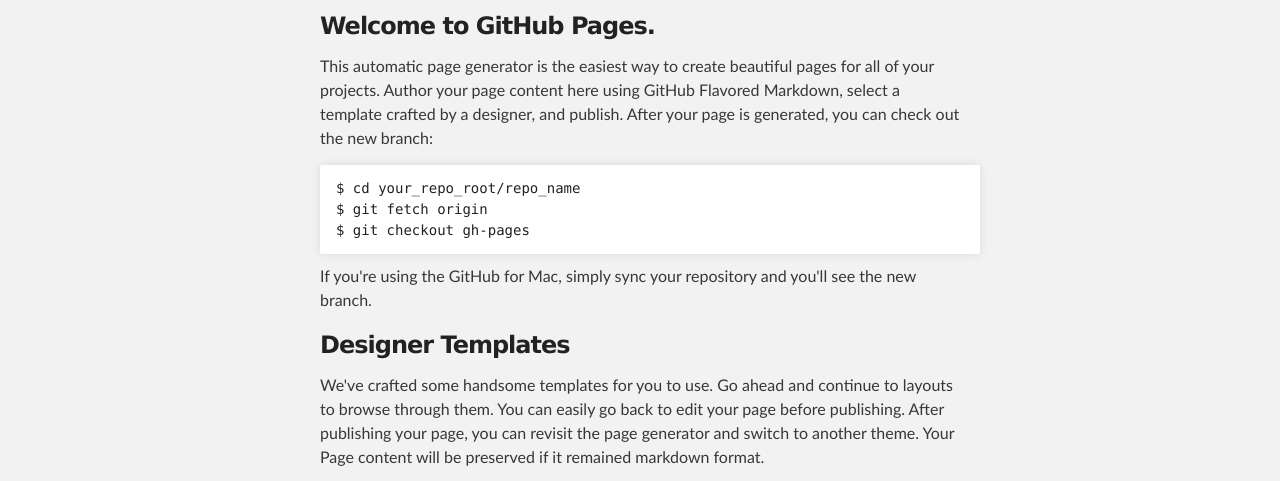
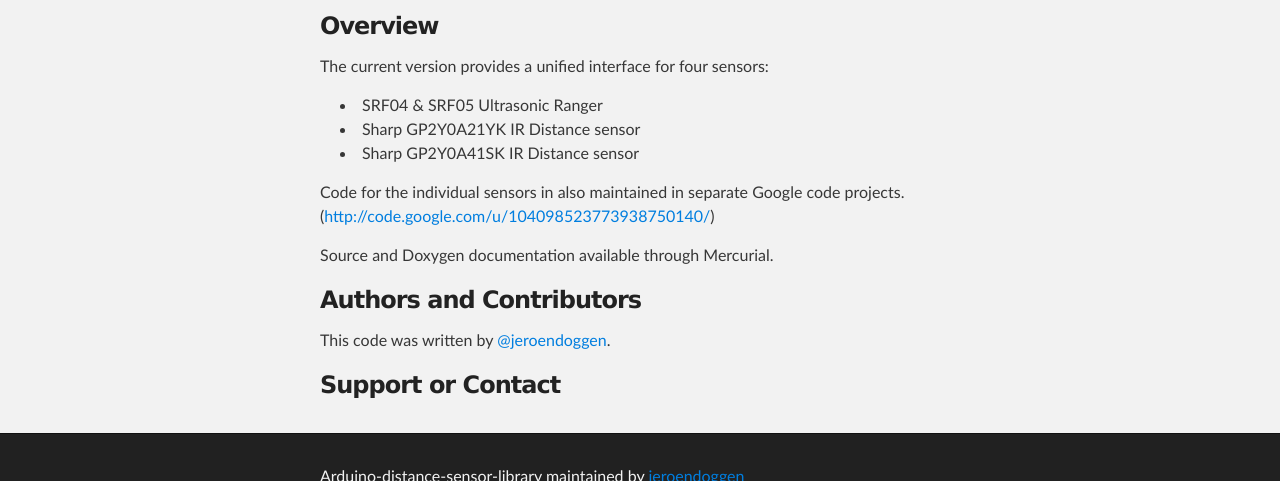
Before and after one commit to jeroendoggen/Arduino-distance-sensor-library, a plain HTML site: page index.html in a window 1280 px wide. Shown: the part 315-796 px from the top of the page. Drawn offline with Linux system fonts and the light colour scheme.

```diff
--- a/index.html
+++ b/index.html
@@ -31,32 +31,23 @@
     <!-- MAIN CONTENT -->
     <div id="main_content_wrap" class="outer">
       <section id="main_content" class="inner">
-        <h3>Welcome to GitHub Pages.</h3>
+        <h3>Overview</h3>
 
-<p>This automatic page generator is the easiest way to create beautiful pages for all of your projects. Author your page content here using GitHub Flavored Markdown, select a template crafted by a designer, and publish. After your page is generated, you can check out the new branch:</p>
+<p>The current version provides a unified interface for four sensors:</p>
 
-<pre><code>$ cd your_repo_root/repo_name
-$ git fetch origin
-$ git checkout gh-pages
-</code></pre>
+<ul>
+<li>SRF04 &amp; SRF05 Ultrasonic Ranger</li>
+<li>Sharp GP2Y0A21YK IR Distance sensor</li>
+<li>Sharp GP2Y0A41SK IR Distance sensor</li>
+</ul><p>Code for the individual sensors in also maintained in separate Google code projects. (<a href="http://code.google.com/u/104098523773938750140/">http://code.google.com/u/104098523773938750140/</a>)</p>
 
-<p>If you're using the GitHub for Mac, simply sync your repository and you'll see the new branch.</p>
-
-<h3>Designer Templates</h3>
-
-<p>We've crafted some handsome templates for you to use. Go ahead and continue to layouts to browse through them. You can easily go back to edit your page before publishing. After publishing your page, you can revisit the page generator and switch to another theme. Your Page content will be preserved if it remained markdown format.</p>
-
-<h3>Rather Drive Stick?</h3>
-
-<p>If you prefer to not use the automatic generator, push a branch named <code>gh-pages</code> to your repository to create a page manually. In addition to supporting regular HTML content, GitHub Pages support Jekyll, a simple, blog aware static site generator written by our own Tom Preston-Werner. Jekyll makes it easy to create site-wide headers and footers without having to copy them across every page. It also offers intelligent blog support and other advanced templating features.</p>
+<p>Source and Doxygen documentation available through Mercurial.</p>
 
 <h3>Authors and Contributors</h3>
 
-<p>You can <a href="https://github.com/blog/821" class="user-mention">@mention</a> a GitHub username to generate a link to their profile. The resulting <code>&lt;a&gt;</code> element will link to the contributor's GitHub Profile. For example: In 2007, Chris Wanstrath (<a href="https://github.com/defunkt" class="user-mention">@defunkt</a>), PJ Hyett (<a href="https://github.com/pjhyett" class="user-mention">@pjhyett</a>), and Tom Preston-Werner (<a href="https://github.com/mojombo" class="user-mention">@mojombo</a>) founded GitHub.</p>
+<p>This code was written by <a href="https://github.com/jeroendoggen" class="user-mention">@jeroendoggen</a>.</p>
 
 <h3>Support or Contact</h3>
-
-<p>Having trouble with Pages? Check out the documentation at <a href="http://help.github.com/pages">http://help.github.com/pages</a> or contact <a href="mailto:support@github.com">support@github.com</a> and we’ll help you sort it out.</p>
       </section>
     </div>
 
```
Also changed, not shown: params.json (+1 -1 lines).
